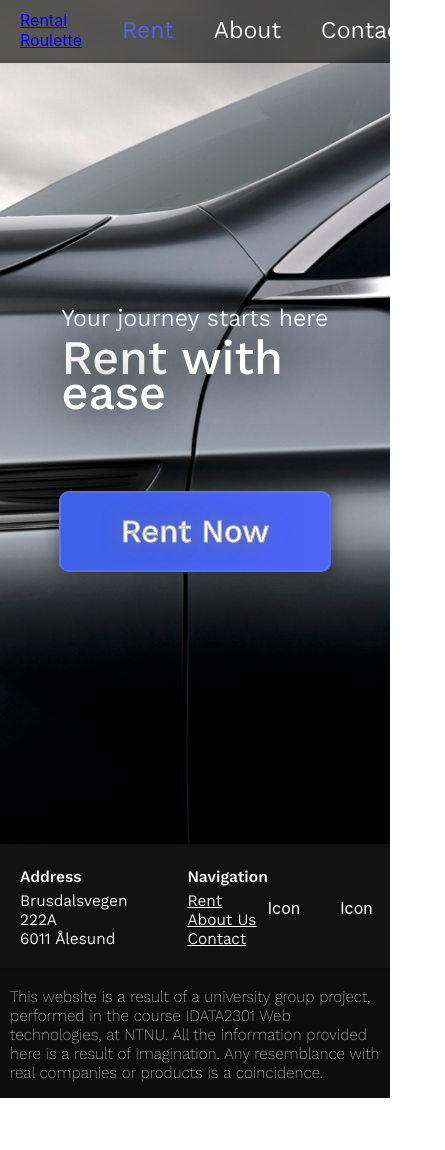
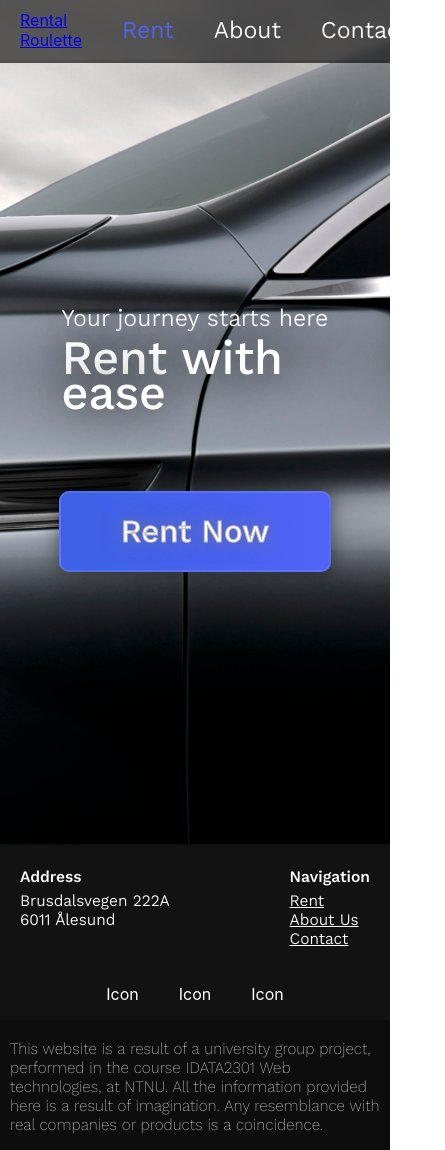
Before and after one commit to ludlun04/IDATA2301-Project, a React (Create React App) app: page /home in a window 390 px wide. Shown: the whole page, 445 px wide, since content can reach past the window. Before the commit the page ends 1098 px from the top, so only its background shows below. Built offline with nearby package versions, Linux system fonts and the light colour scheme.

Commit message:
Improved footer responsiveness

```diff
--- a/src/components/header footer/Footer.css
+++ b/src/components/header footer/Footer.css
@@ -96,3 +96,17 @@
 .footerNavLink:active {
     color: #3c61e6;
 }
+
+@media only screen and (max-width: 512px) {
+    .footerTop {
+        flex-direction: column;
+    }
+
+    .footerTopLeftPane {
+        justify-content: space-between;
+    }
+
+    .footerTopRightPane {
+        justify-content: center;
+    }
+}
--- a/src/components/header footer/Footer.js
+++ b/src/components/header footer/Footer.js
@@ -2,6 +2,7 @@
 import {NavLink} from "react-router-dom";
 
 export default function Footer() {
+
     return (
         <div className={"Footer"}>
             <div className={"footerTop"}>
```
